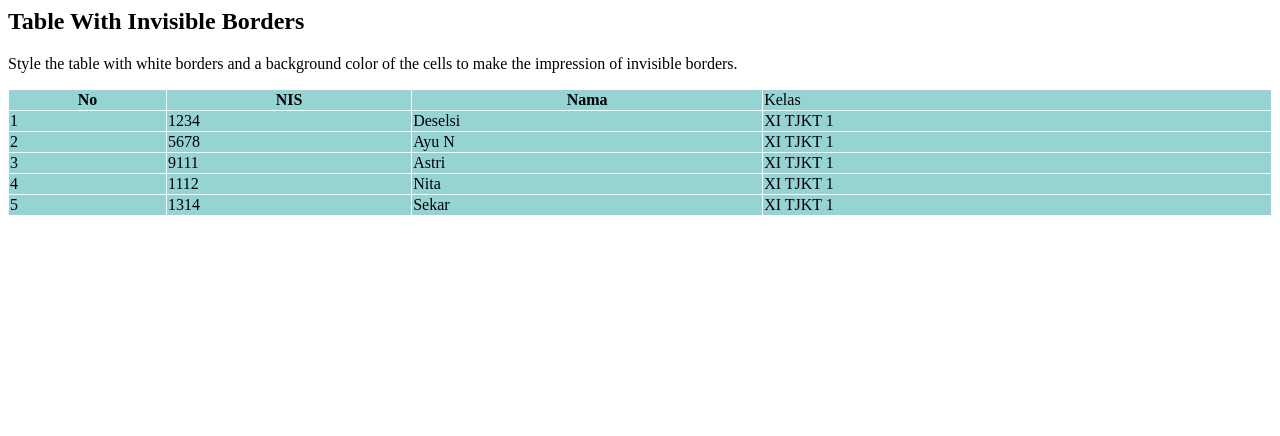
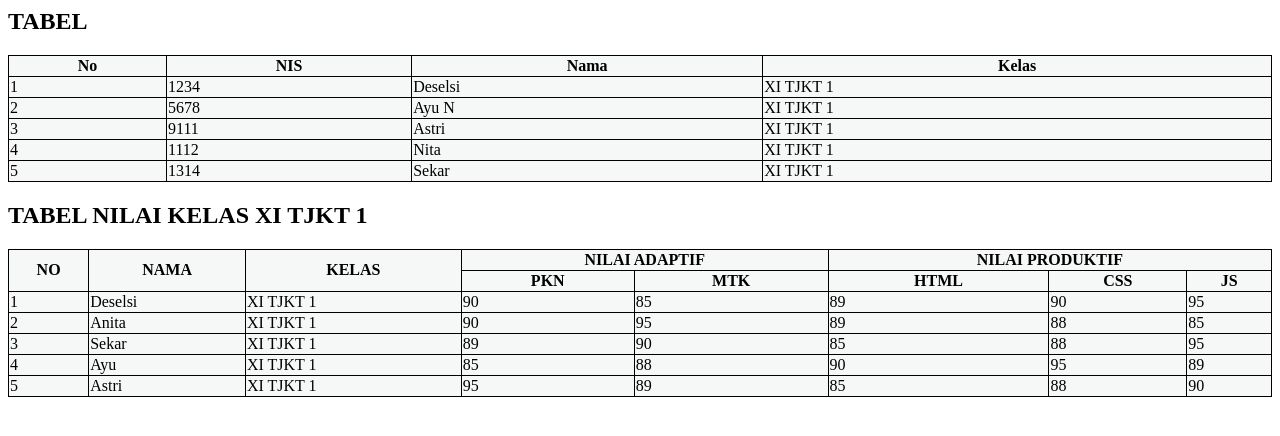
Before and after one commit to deselsiharjelita/deselsiharjelita.github.io, a plain HTML site: page index.html in a window 1280 px wide. Drawn offline with Linux system fonts and the light colour scheme.

Commit message:
Add files via upload

```diff
--- a/index.html
+++ b/index.html
@@ -6,22 +6,20 @@ table, th, td {
   border-collapse: collapse;
 }
 th, td {
-  background-color: #96D4D4;
+  background-color: #f6f8f8;
 }
 </style>
 </head>
 <body>
 
-<h2>Table With Invisible Borders</h2>
-
-<p>Style the table with white borders and a background color of the cells to make the impression of invisible borders.</p>
+<h2>TABEL</h2>
 
 <table style="width:100%">
   <tr>
     <th>No</th>
     <th>NIS</th>
     <th>Nama</th>
-    <td>Kelas</td>
+    <th>Kelas</th>
   </tr>
   <tr>
     <td>1</td>
@@ -57,3 +55,90 @@ th, td {
 
 </body>
 </html>
+
+
+<html>
+<head>
+<style>
+table, th, td {
+  border: 1px solid black;
+  border-collapse: collapse;
+}
+</style>
+</head>
+<body>
+
+<h2>TABEL NILAI KELAS XI TJKT 1</h2>
+
+<table style="width:100%">
+  <thead>
+  <tr>
+    <th rowspan="2">NO</th>
+    <th rowspan="2">NAMA</th>
+    <th rowspan="2">KELAS</th>
+    <th colspan="2">NILAI ADAPTIF</th>
+    <th colspan="3">NILAI PRODUKTIF</th>
+  </tr>
+  <tr>
+    <th>PKN</th>
+    <th>MTK</th>
+    <th>HTML</th>
+    <th>CSS</th>
+    <th>JS</th>
+  </tr>
+</thead>
+  <tr>
+    <td>1</td>
+    <td>Deselsi</td>
+    <td>XI TJKT 1</td>
+    <td>90</td>
+    <td>85</td>
+    <td>89</td>
+    <td>90</td>
+    <td>95</td>
+  </tr>
+  <tr>
+    <td>2</td>
+    <td>Anita</td>
+    <td>XI TJKT 1</td>
+    <td>90</td>
+    <td>95</td>
+    <td>89</td>
+    <td>88</td>
+    <td>85</td>
+  </tr>
+  <tr>
+    <td>3</td>
+    <td>Sekar</td>
+    <td>XI TJKT 1</td>
+    <td>89</td>
+    <td>90</td>
+    <td>85</td>
+    <td>88</td>
+    <td>95</td>
+  </tr>
+  <tr>
+    <td>4</td>
+    <td>Ayu</td>
+    <td>XI TJKT 1</td>
+    <td>85</td>
+    <td>88</td>
+    <td>90</td>
+    <td>95</td>
+    <td>89</td>
+  </tr>
+  <tr>
+    <td>5</td>
+    <td>Astri</td>
+    <td>XI TJKT 1</td>
+    <td>95</td>
+    <td>89</td>
+    <td>85</td>
+    <td>88</td>
+    <td>90</td>
+  </tr>
+ </thbody>
+</table>
+
+</body>
+</html>
```
